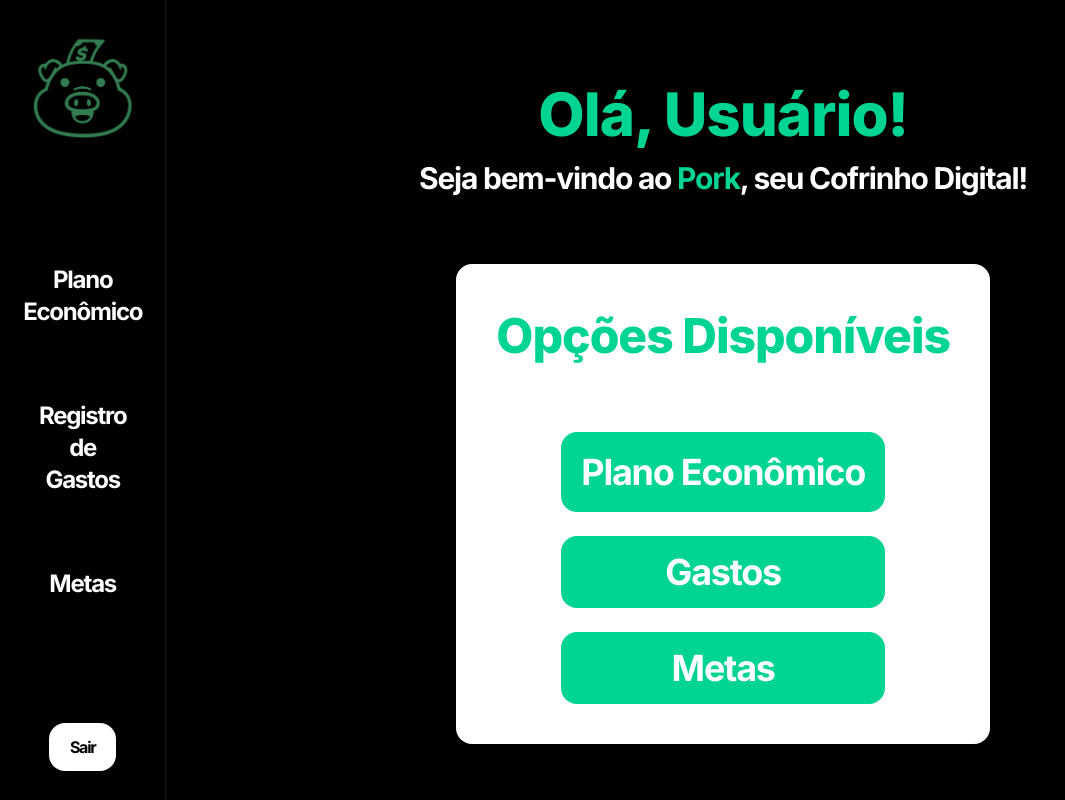
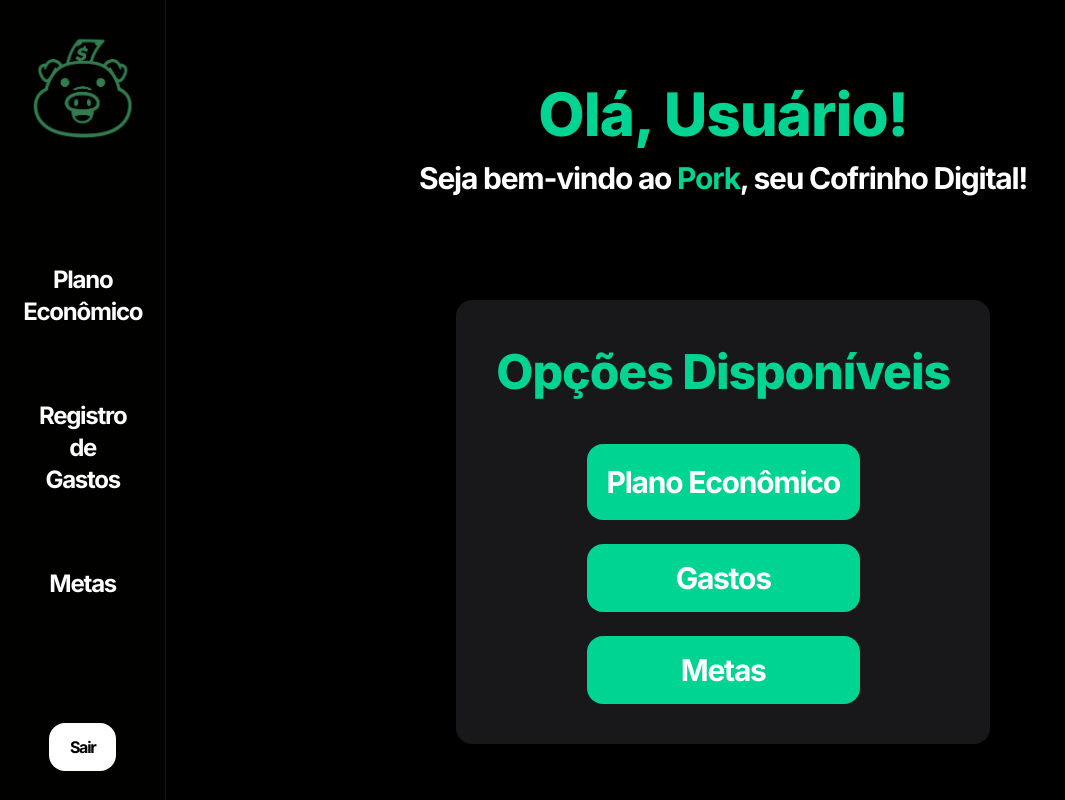
Before and after one commit to financepork/Pork, a React (Vite) app: page /mainpage in a window 1280 px wide. Shown: the whole page, without its empty margins (0-1065 px from the left). Built offline with nearby package versions, Linux system fonts and the light colour scheme; what tailwindcss-animated would draw is missing.

Commit message:
Atualizações na primeira Pagina

```diff
--- a/src/components/MainPageComponents/MainWindow.jsx
+++ b/src/components/MainPageComponents/MainWindow.jsx
@@ -1,23 +1,31 @@
 import React from 'react'
+import AOS from 'aos'
+import { useEffect } from 'react'
 
-const MainWindow = ({setOpenWindow}) => {
+const MainWindow = ({ setOpenWindow }) => {
+  useEffect(() => {
+    AOS.init({ once: false }); // once:true anima só uma vez
+  }, []);
   return (
-    <div className=' h-full w-full p-6 flex flex-col items-center  '>
-      <div className='flex flex-col items-center h-[50%] p-4 space-y-4 mt-11 '>
+    <div
+      className=' h-full w-full p-6 flex flex-col items-center  '>
+      <div data-aos="fade-up" data-aos-delay="200" data-aos-duration="1500" data-aos-easing="ease-in-out"
+        className='flex flex-col items-center h-[50%] p-4 space-y-4  mt-11 '>
         <h1 className='font-title-alt text-4xl text-[var(--color-green)] md:text-5xl xl:text-6xl'>Olá, Usuário!</h1>
         <p className='font-text-alt text-xl md:text-2xl xl:text-3xl text-[var(--color-white)]'>Seja bem-vindo ao <span className='text-[var(--color-green)]'>Pork</span>, seu Cofrinho Digital!</p>
       </div>
-      <div className='w-[75%] xl:w-fit xl:p-10 xl:mt-8 2xl:mt-4 bg-[var(--color-white)] h-[80%] rounded-2xl flex flex-col items-center p-6 space-y-12 xl:space-y-18 mb-4 xl:mb-8'>
+      <div data-aos="fade-up" data-aos-delay="300" data-aos-duration="1500" data-aos-easing="ease-in-out"
+        className='w-[75%] xl:w-fit xl:p-10 xl:mt-8  bg-[var(--color-chumbo)] h-[80%] rounded-2xl flex flex-col items-center p-6 space-y-12 xl:space-y-12 mb-4 xl:mb-8 shadow-lg'>
         <div className='flex flex-col items-center justify-center'>
           <h2 className='font-title-alt text-[var(--color-green)] mt-2 text-2xl md:text-4xl xl:text-5xl text-center'>Opções Disponíveis</h2>
         </div>
         <div className='flex flex-col space-y-6'>
-          <button className=' bg-[var(--color-green)] p-2 rounded-2xl text-[var(--color-white)] font-text-alt text-lg h-[30%] md:text-2xl md:p-3 xl:text-4xl xl:p-5 hover:text-[var(--color-green)] hover:bg-[var(--color-white)] transition-colors duration-400 ease-in-out'
-           onClick={() => setOpenWindow('Window1')}>Plano Econômico</button>
-          <button className=' bg-[var(--color-green)] p-2 rounded-2xl text-[var(--color-white)] font-text-alt text-lg h-[30%] md:text-2xl xl:text-4xl xl:p-4 hover:text-[var(--color-green)] hover:bg-[var(--color-white)] transition-colors duration-400 ease-in-out'
-           onClick={() => setOpenWindow('Window2')}>Gastos</button>
-          <button className=' bg-[var(--color-green)] p-2 rounded-2xl text-[var(--color-white)] font-text-alt text-lg h-[30%] md:text-2xl xl:text-4xl xl:p-4 hover:text-[var(--color-green)] hover:bg-[var(--color-white)] transition-colors duration-400 ease-in-out'
-           onClick={() => setOpenWindow('Window3')}>Metas</button>
+          <button className=' bg-[var(--color-green)] p-2 rounded-2xl text-[var(--color-white)] font-text-alt text-lg h-[30%] md:text-2xl md:p-3 xl:text-3xl xl:p-5 hover:text-[var(--color-green)] hover:bg-[var(--color-white)] transition-colors duration-400 ease-in-out'
+            onClick={() => setOpenWindow('Window1')}>Plano Econômico</button>
+          <button className=' bg-[var(--color-green)] p-2 rounded-2xl text-[var(--color-white)] font-text-alt text-lg h-[30%] md:text-2xl xl:text-3xl xl:p-4 hover:text-[var(--color-green)] hover:bg-[var(--color-white)] transition-colors duration-400 ease-in-out'
+            onClick={() => setOpenWindow('Window2')}>Gastos</button>
+          <button className=' bg-[var(--color-green)] p-2 rounded-2xl text-[var(--color-white)] font-text-alt text-lg h-[30%] md:text-2xl xl:text-3xl xl:p-4 hover:text-[var(--color-green)] hover:bg-[var(--color-white)] transition-colors duration-400 ease-in-out'
+            onClick={() => setOpenWindow('Window3')}>Metas</button>
         </div>
 
       </div>
--- a/src/pages/LandingPage.jsx
+++ b/src/pages/LandingPage.jsx
@@ -17,7 +17,7 @@ const LandingPage = () => {
 
   return (
     <div>
-      <section className='h-auto bg-[url("/background.png")] bg-cover bg-center '>
+      <section className='h-auto bg-[url("/background.png")] bg-cover bg-center 2xl:min-h-screen'>
         <Navbar />
         <div className='m-5 flex flex-col space-y-5 xl:space-y-8 md:ml-[5%] xl:mt-9'>
           <div className='flex flex-col text-[var(--color-white)] space-y-4 xl:space-y-8'>
@@ -46,14 +46,14 @@ const LandingPage = () => {
           </div>
         </div>
       </section>
-      <section className='bg-[var(--color-green)] h-auto flex justify-center items-center'>
+      <section className='bg-[var(--color-green)] h-auto flex justify-center items-center 2xl:min-h-screen'>
         <div className='flex items-center md:justify-center flex-col h-auto'>
           <h1 data-aos="fade-up" data-aos-delay="200" data-aos-duration="1500" data-aos-easing="ease-in-out"
             className='font-title-alt text-[var(--color-white)] mt-5 xl:mt-0 text-3xl md:text-6xl'>Como Funciona?</h1>
           <Card text="Lorem, ipsum dolor sit amet consectetur adipisicing elit. Aperiam accusantium enim in, voluptas soluta quis veritatis, rem odio libero dolor doloremque doloribus assumenda architecto reprehenderit tempore dolore qui, officia possimus!" imgPath="" />
         </div>
       </section>
-      <section className='bg-[var(--color-white)] h-auto'>
+      <section className='bg-[var(--color-white)] h-auto 2xl:min-h-screen'>
         <div className='flex justify-center flex-col items-center space-y-8 md:space-y-15 xl:space-y-20  p-6'>
           <div>
             <h1 className='text-[var(--color-black)] font-title-alt text-3xl md:text-5xl xl:text-6xl xl:mt-13'>Principais Benefícios</h1>
@@ -66,7 +66,7 @@ const LandingPage = () => {
           </div>
         </div>
       </section>
-      <section className='bg-[var(--color-green)] max-h-auto md:h-auto'>
+      <section className='bg-[var(--color-green)] max-h-auto md:h-auto 2xl:min-h-screen'>
         <div className='flex flex-col justify-center items-center space-y-8 h-auto'>
           <div className='flex flex-col justify-center items-center w-[80%] mt-8 space-y-3 xl:mt-20 '>
             <h1 className='font-title-alt text-[var(--color-white)] text-3xl md:text-6xl xl:text-8xl'>Gosta de Economizar?</h1>
@@ -81,7 +81,7 @@ const LandingPage = () => {
           </div>
         </div>
       </section>
-      <section className='bg-[var(--color-black)] max-h-auto'>
+      <section className='bg-[var(--color-black)] max-h-auto 2xl:min-h-screen'>
         <div className='flex flex-col h-auto'>
           <div className='mt-5 ml-5 flex md:justify-center items-center xl:m-10'>
             <h1 className='text-[var(--color-white)] font-title-alt text-3xl md:text-5xl xl:text-6xl'>Conheça os <span className='text-[var(--color-green)]'>Desenvolvedores</span> <span className='text-[var(--color-green)]'>:</span></h1>
--- a/src/pages/MainPage.jsx
+++ b/src/pages/MainPage.jsx
@@ -4,12 +4,18 @@ import MainWindow from '../components/MainPageComponents/MainWindow.jsx'
 import Window1 from '../components/MainPageComponents/Window1.jsx'
 import Window2 from '../components/MainPageComponents/Window2.jsx'
 import Window3 from '../components/MainPageComponents/Window3.jsx'
+import AOS from 'aos';
+import { useEffect } from 'react';
 
 const MainPage = () => {
   const [ openWindow, setOpenWindow ] = useState('mainWindow')
 
+  useEffect(() => {
+      AOS.init({ once: false }); // once:true anima só uma vez
+    }, []);
+
   return (
-    <div className='h-max-screen '>
+    <div data-aos="fade-right" data-aos-delay="100" data-aos-duration="1300" data-aos-easing="ease-in-out" className='h-max-screen overflow-hidden '>
       <aside className='hidden md:block xl:w-[13%] md:w-[18%] bg-[var(--color-gray)] h-full fixed top-0 left-0 border-aside p-4 '>
         <div className='flex flex-col h-full space-y-20 justify-around '>
           <div className='flex justify-center items-center'>
@@ -18,20 +24,20 @@ const MainPage = () => {
           <div className='flex flex-col items-center space-y-10 font-text-alt'>
 
             <button onClick={() => setOpenWindow('Window1')}
-             className='xl:text-2xl md:text-xl text-[var(--color-white)]  hover:text-[var(--color-green)] hover:bg-[var(--color-white)] transition-colors duration-400 ease-in-out rounded-2xl p-4'>Plano Econômico</button>
+             className='xl:text-2xl md:text-xl text-[var(--color-white)]  hover:text-[var(--color-green)] hover:bg-[var(--color-chumbo)] transition-colors duration-400 ease-in-out rounded-2xl p-4'>Plano Econômico</button>
 
             <button onClick={() => setOpenWindow('Window2')}
-             className='xl:text-2xl md:text-xl text-[var(--color-white)]  hover:text-[var(--color-green)] hover:bg-[var(--color-white)] transition-colors duration-400 ease-in-out rounded-2xl p-4'>Registro de Gastos</button>
+             className='xl:text-2xl md:text-xl text-[var(--color-white)]  hover:text-[var(--color-green)] hover:bg-[var(--color-chumbo)] transition-colors duration-400 ease-in-out rounded-2xl p-4'>Registro de Gastos</button>
 
             <button onClick={() => setOpenWindow('Window3')}
-             className='xl:text-2xl md:text-xl text-[var(--color-white)]  hover:text-[var(--color-green)] hover:bg-[var(--color-white)] transition-colors duration-400 ease-in-out rounded-2xl p-4 '>Metas </button>
+             className='xl:text-2xl md:text-xl text-[var(--color-white)]  hover:text-[var(--color-green)] hover:bg-[var(--color-chumbo)] transition-colors duration-400 ease-in-out rounded-2xl p-4 '>Metas </button>
 
 
 
           </div>
 
           <div className='flex flex-col items-center w-full'>
-              <a href="/Register" className="border-0 text-[var(--color-black)] bg-[var(--color-white)] rounded-2xl p-3 hover:bg-[var(--color-green)] hover:text-[var(--color-white)] transition-colors duration-400 ease-in-out xl:w-[50%] md:w-[75%] text-center font-text-alt"><button>Sair</button></a>
+              <a href="/" className="border-0 text-[var(--color-black)] bg-[var(--color-white)] rounded-2xl p-3 hover:bg-[var(--color-green)] hover:text-[var(--color-white)] transition-colors duration-400 ease-in-out xl:w-[50%] md:w-[75%] text-center font-text-alt"><button>Sair</button></a>
           </div>
 
 
```
